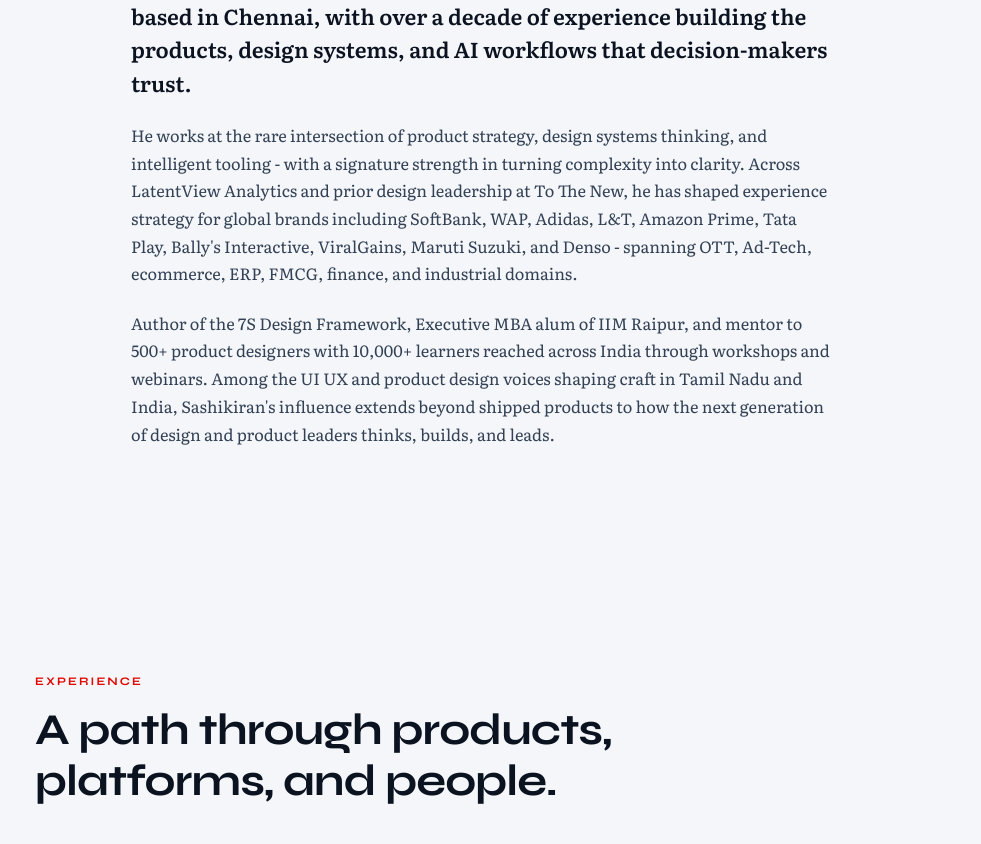
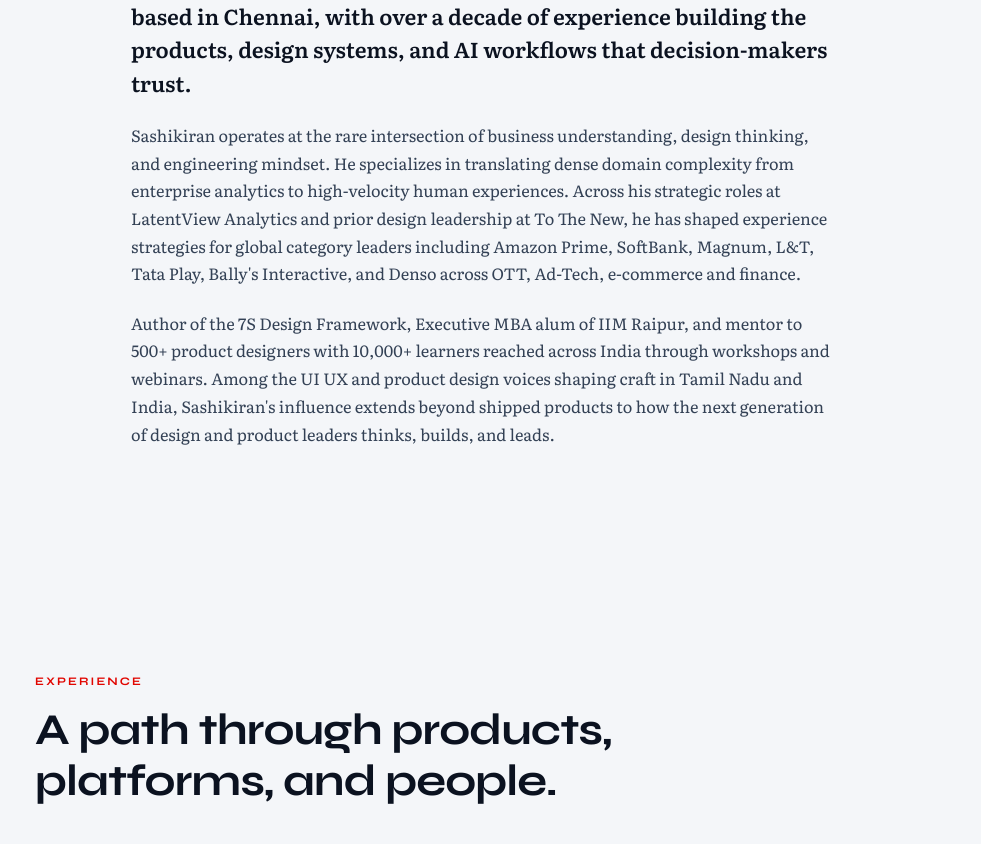
Before and after one commit to edubuzz360app/sashikiran.com, a website built with Vite: page index.html in a window 1280 px wide. Shown: the part 1120-1964 px from the top of the page, without its empty margins (29-1010 px from the left). Built offline with nearby package versions, Linux system fonts and the light colour scheme; animation ran at ten frames a second.

Commit message:
Update about section body text

```diff
--- a/index.html
+++ b/index.html
@@ -254,11 +254,11 @@
           that decision-makers trust.
         </p>
         <p class="about-body reveal">
-          He works at the rare intersection of product strategy, design systems thinking, and intelligent tooling -
-          with a signature strength in turning complexity into clarity. Across LatentView Analytics and prior design
-          leadership at To The New, he has shaped experience strategy for global brands including SoftBank, WAP,
-          Adidas, L&amp;T, Amazon Prime, Tata Play, Bally's Interactive, ViralGains, Maruti Suzuki, and Denso -
-          spanning OTT, Ad-Tech, ecommerce, ERP, FMCG, finance, and industrial domains.
+          Sashikiran operates at the rare intersection of business understanding, design thinking, and engineering
+          mindset. He specializes in translating dense domain complexity from enterprise analytics to high-velocity
+          human experiences. Across his strategic roles at LatentView Analytics and prior design leadership at To The
+          New, he has shaped experience strategies for global category leaders including Amazon Prime, SoftBank,
+          Magnum, L&amp;T, Tata Play, Bally's Interactive, and Denso across OTT, Ad-Tech, e-commerce and finance.
         </p>
         <p class="about-body reveal">
           Author of the 7S Design Framework, Executive MBA alum of IIM Raipur, and mentor to 500+ product designers
```
